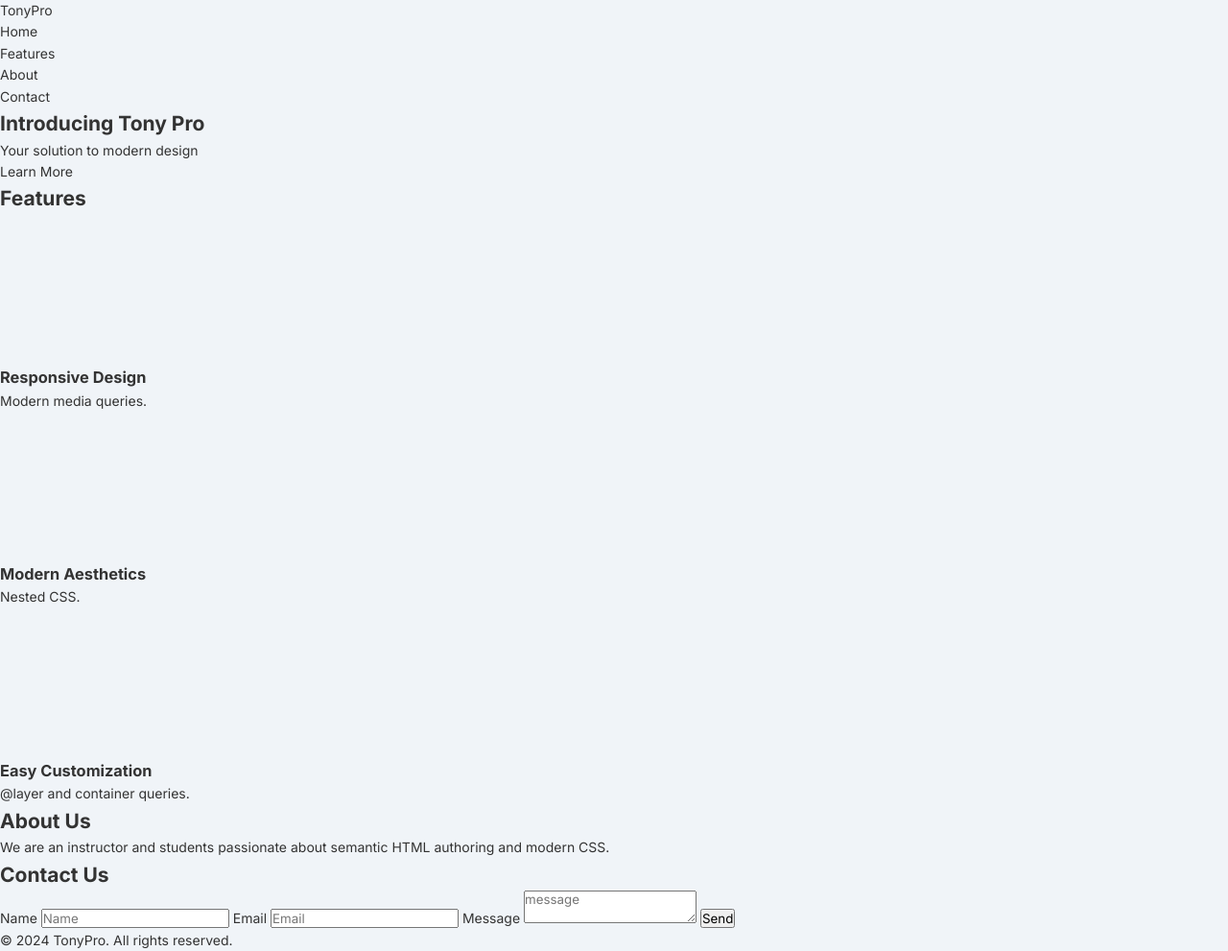
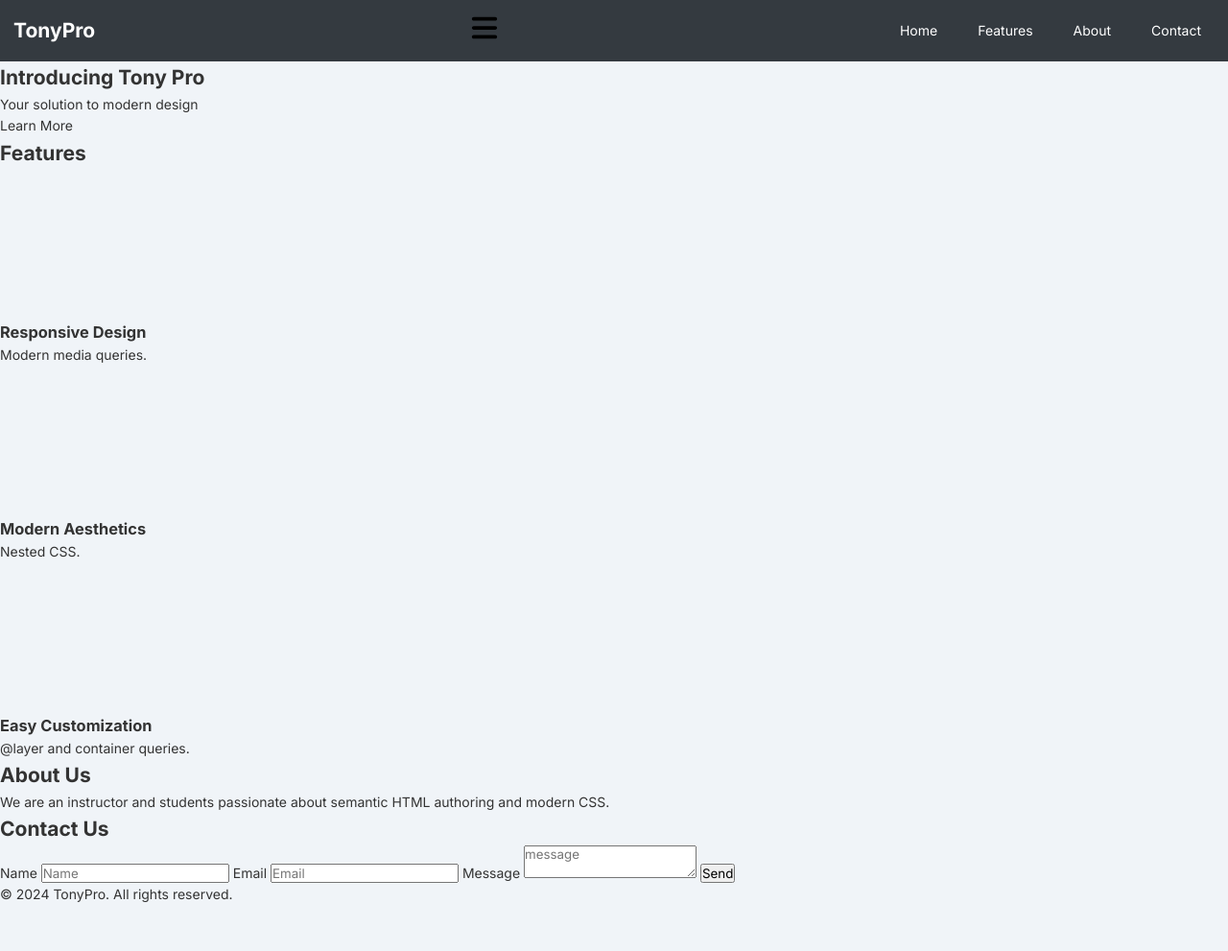
Before and after one commit to shoaibalirts/LandingPage-in-CSS, a plain HTML site: page index.html in a window 1280 px wide. Shown: the whole page at 96% size. After the commit the page ends 944 px from the top, so only its background shows below. Drawn offline with Linux system fonts and the light colour scheme.

Commit message:
implemented media query for navigation links

```diff
--- a/index.html
+++ b/index.html
@@ -13,8 +13,24 @@
   <body>
     <header>
       <nav>
-        <p>TonyPro</p>
-        <ul>
+        <p class="logo">TonyPro</p>
+        <a
+          class="menu-toggle"
+          id="menu-toggle"
+          aria-label="Menu button"
+          aria-expanded="false"
+          ><svg
+            width="30"
+            height="30"
+            xmlns="http://www.w3.org/2000/svg"
+            viewBox="0 0 448 512"
+          >
+            <!--!Font Awesome Free 6.6.0 by @fontawesome - https://fontawesome.com License - https://fontawesome.com/license/free Copyright 2024 Fonticons, Inc.-->
+            <path
+              d="M0 96C0 78.3 14.3 64 32 64l384 0c17.7 0 32 14.3 32 32s-14.3 32-32 32L32 128C14.3 128 0 113.7 0 96zM0 256c0-17.7 14.3-32 32-32l384 0c17.7 0 32 14.3 32 32s-14.3 32-32 32L32 288c-17.7 0-32-14.3-32-32zM448 416c0 17.7-14.3 32-32 32L32 448c-17.7 0-32-14.3-32-32s14.3-32 32-32l384 0c17.7 0 32 14.3 32 32z"
+            /></svg
+        ></a>
+        <ul class="nav-links" id="nav-links">
           <li><a href="#home">Home</a></li>
           <li><a href="#features">Features</a></li>
           <li><a href="#about">About</a></li>
@@ -86,5 +102,16 @@
     <footer>
       <p>&copy; 2024 TonyPro. All rights reserved.</p>
     </footer>
+    <script>
+      document
+        .getElementById("menu-toggle")
+        .addEventListener("click", function () {
+          document.getElementById("nav-links").classList.toggle("active");
+          document.getElementById("menu-toggle").ariaExpanded =
+            document.getElementById("menu-toggle").ariaExpanded === "true"
+              ? "false"
+              : "true";
+        });
+    </script>
   </body>
 </html>
--- a/styles.css
+++ b/styles.css
@@ -1,5 +1,5 @@
 /* Declare layers in order of priority */
-@layer reset, base;
+@layer reset, base, navigation;
 
 @layer reset {
   * {
@@ -54,3 +54,75 @@
     color: inherit;
   }
 }
+@layer navigation {
+  header {
+    background-color: var(--dark-bg);
+    color: var(--light-text);
+    padding: 1rem 0;
+
+    nav {
+      display: flex;
+      justify-content: space-between;
+      align-items: center;
+      width: 100%;
+      max-width: calc(100%-2rem);
+      margin: auto;
+      padding: 0 1rem;
+
+      .logo {
+        font-size: 1.5rem;
+        font-weight: bold;
+      }
+      .menu-toggle {
+        @media (width>768) {
+          display: none;
+        }
+      }
+      .nav-links {
+        display: none;
+        background-color: var(--dark-bg);
+        text-align: right;
+        list-style: none;
+        flex-direction: column;
+        /* it means if nav-links have an active class then it will be flex */
+        &.active {
+          display: flex;
+        }
+        @media (width <=768px) {
+          top: 60px;
+          right: 0;
+          width: 100%;
+          position: absolute;
+        }
+        @media (width > 768px) {
+          display: flex;
+          flex-direction: row;
+        }
+
+        li {
+          margin: 0;
+          @media (width>768px) {
+            margin-left: 1rem;
+          }
+          a {
+            display: block;
+            padding: 1rem;
+
+            &:hover {
+              @media (width<=768px) {
+                background-color: var(--secondary-color);
+              }
+            }
+            @media (width<=768px) {
+              border-bottom: 1px solid var(--secondary-color);
+              transition: background 0.3s, color 0.3s;
+            }
+            @media (width>768px) {
+              padding: 0.5rem 1rem;
+            }
+          }
+        }
+      }
+    }
+  }
+}
```
